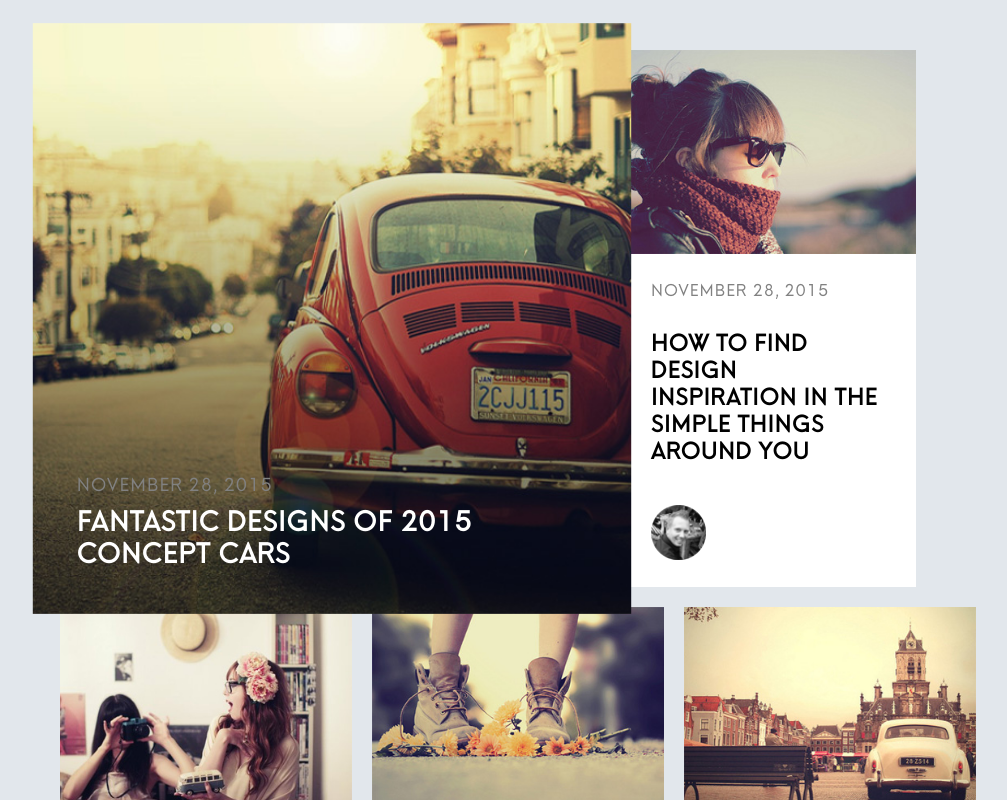
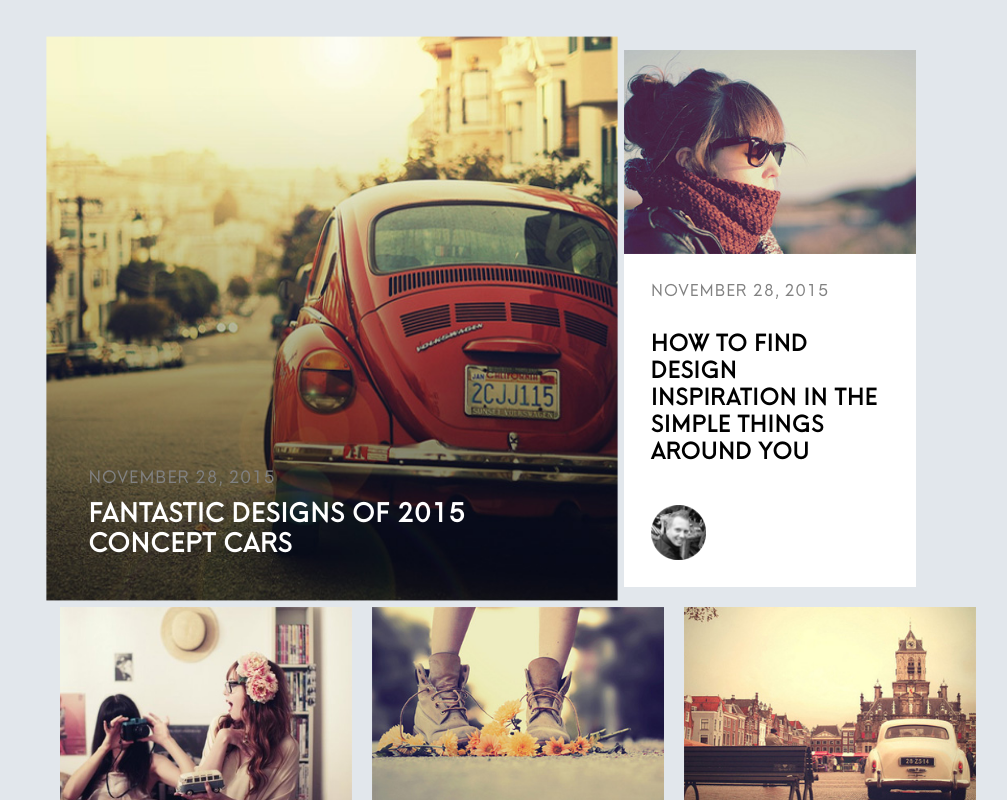
Before and after one commit to zabudsky/Lesson-9.flexbox_hw_1, a plain HTML site: page index.html in a window 1280 px wide. In both pictures the pointer is over the element 484 px from the left and 318 px from the top of the page. Shown: the top 800 px of the page, without its empty margins (152-1159 px from the left). Drawn offline with Linux system fonts and the light colour scheme.

Commit message:
added better hover effect

```diff
--- a/css/style.css
+++ b/css/style.css
@@ -105,15 +105,25 @@ body {
 
 
 .section__content:hover {
-  -webkit-transform: scale(1.1);
-  -ms-transform: scale(1.1);
-  transform: scale(1.1);
-  -moz-transform: scale(1.1);
-  -o-transform: scale(1.1);
+  -webkit-transform: scale(1.05);
+  -ms-transform: scale(1.05);
+  transform: scale(1.05);
+  -moz-transform: scale(1.05);
+  -o-transform: scale(1.05);
   transition: all 0.4s linear;
   -webkit-transition: all 0.4s linear;
   -moz-transition: all 0.4s linear;
   -ms-transition: all 0.4s linear;
   -o-transition: all 0.4s linear;
+  cursor: pointer;
 }
+
+.section__content:not(hover) {
+  transition: all .8s;
+  -webkit-transition: all .8s;
+  -moz-transition: all .8s;
+  -ms-transition: all .8s;
+  -o-transition: all .8s;
+}
+
 /* align self */
```
